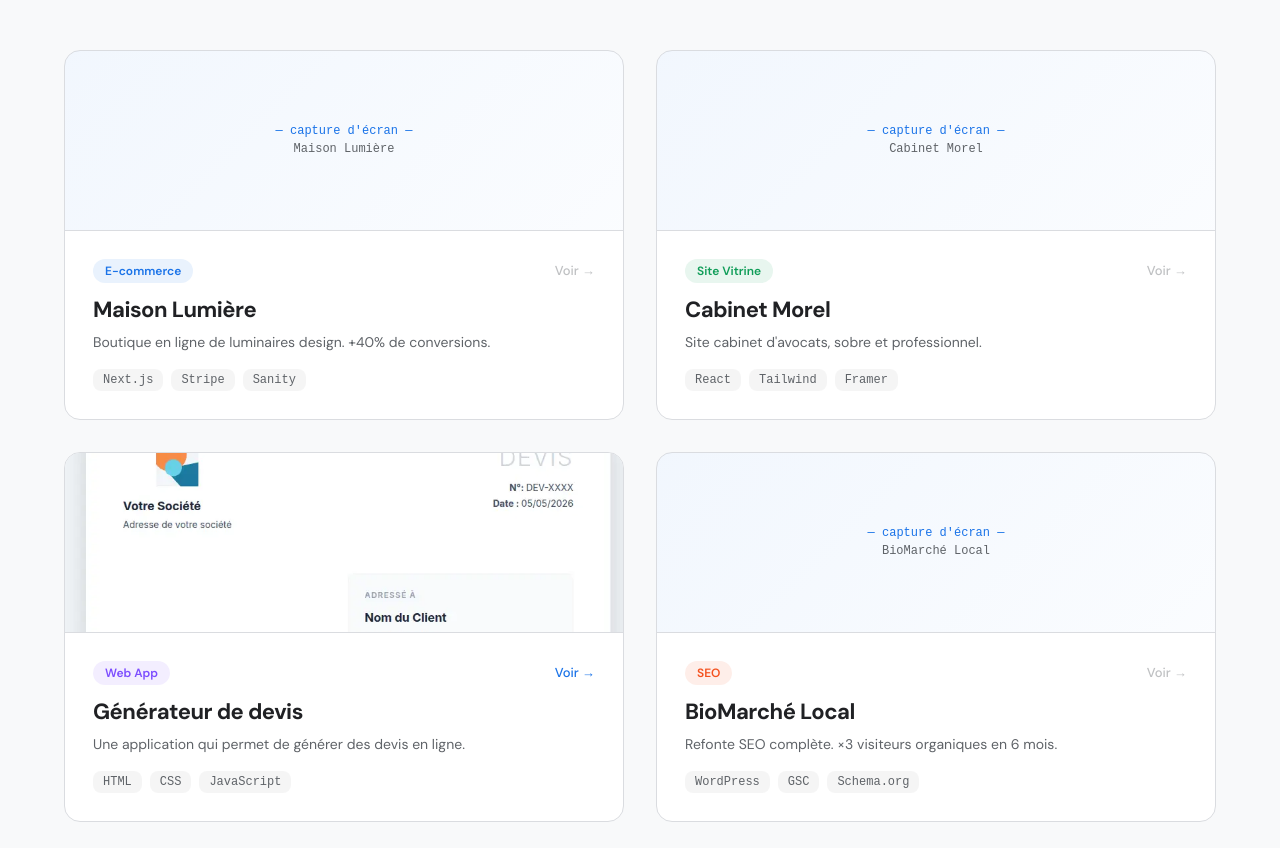
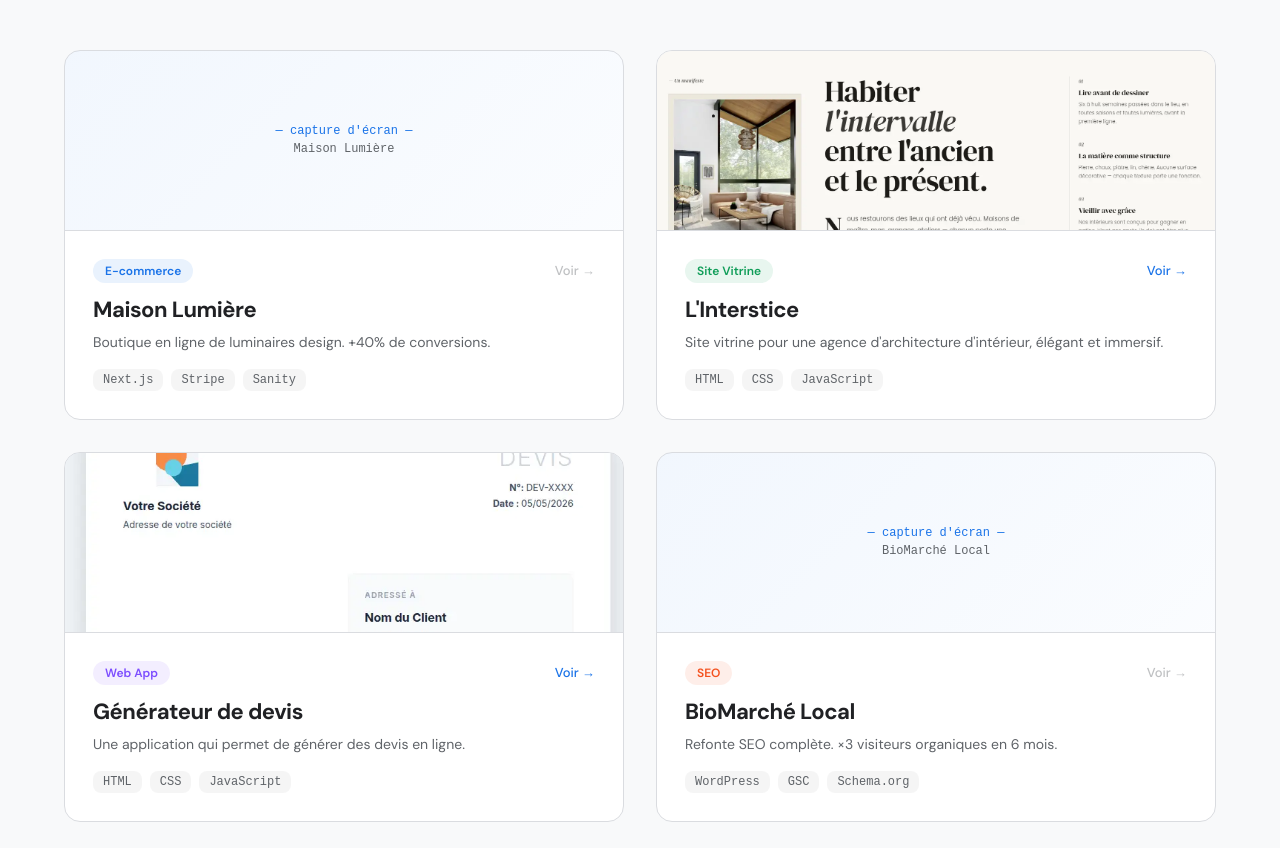
Before and after one commit to BenjaminP17/Portfolio_with_Claude, a React (Vite) app: page / in a window 1280 px wide. Shown: the part 1620-2468 px from the top of the page. Built offline with nearby package versions, Linux system fonts and the light colour scheme.

Commit message:
ajout du projet interstice

```diff
--- a/src/App.jsx
+++ b/src/App.jsx
@@ -36,7 +36,7 @@ function App() {
 
   const projects = [
     { tag: 'E-commerce', title: 'Maison Lumière', desc: 'Boutique en ligne de luminaires design. +40% de conversions.', tech: ['Next.js', 'Stripe', 'Sanity'] },
-    { tag: 'Site Vitrine', title: 'Cabinet Morel', desc: "Site cabinet d'avocats, sobre et professionnel.", tech: ['React', 'Tailwind', 'Framer'] },
+    { tag: 'Site Vitrine', title: "L'Interstice", desc: "Site vitrine pour une agence d'architecture d'intérieur, élégant et immersif.", tech: ['HTML', 'CSS', 'JavaScript'], img: '/images/interstice_img.webp', url: 'http://lab.benjaminpelissier.com/Interstice-site/' },
     { tag: 'Web App', title: 'Générateur de devis', desc: 'Une application qui permet de générer des devis en ligne.', tech: ['HTML', 'CSS', 'JavaScript'], img: '/images/gen_devis_img.webp', url: 'http://lab.benjaminpelissier.com/devis_generator_light/' },
     { tag: 'SEO', title: 'BioMarché Local', desc: 'Refonte SEO complète. ×3 visiteurs organiques en 6 mois.', tech: ['WordPress', 'GSC', 'Schema.org'] },
   ];
```
Also changed, not shown: public/images/interstice_img.webp (added).
